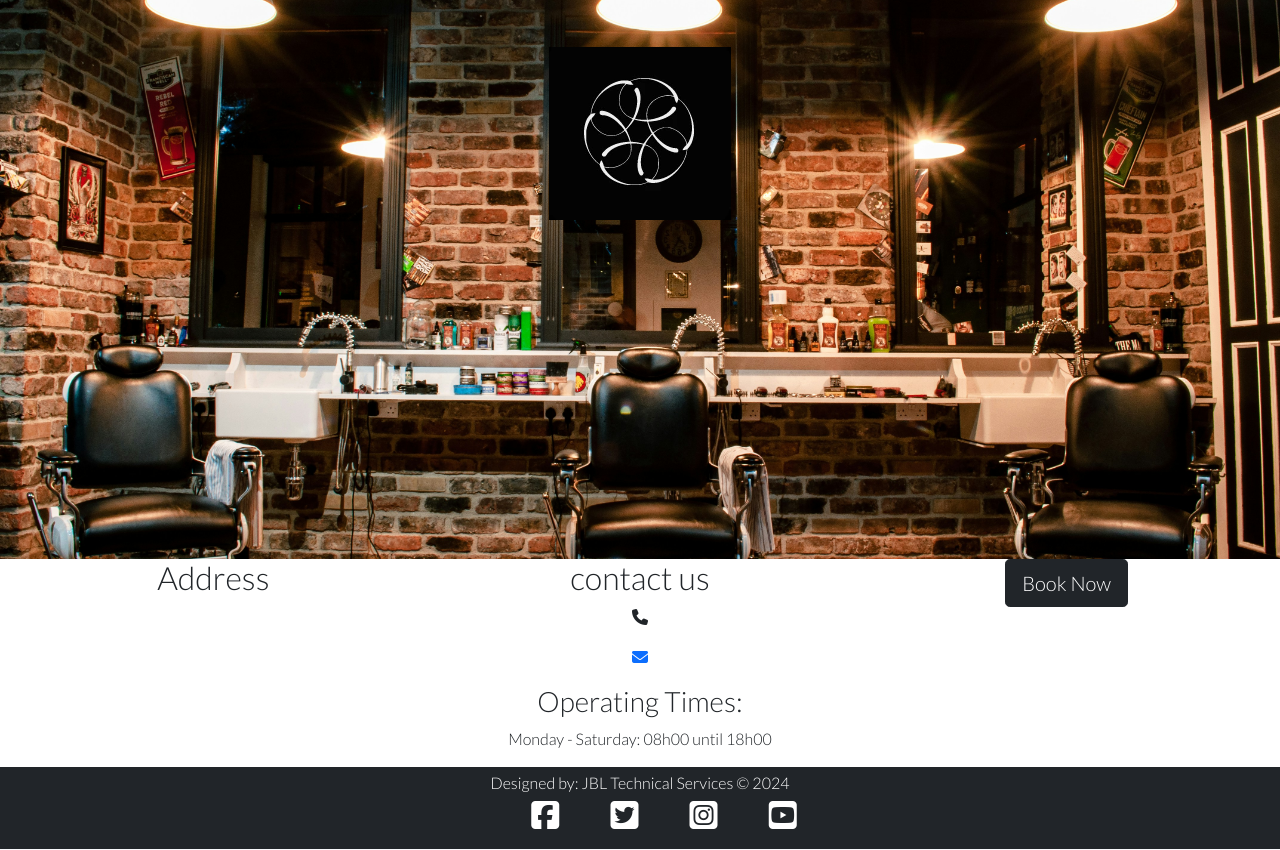
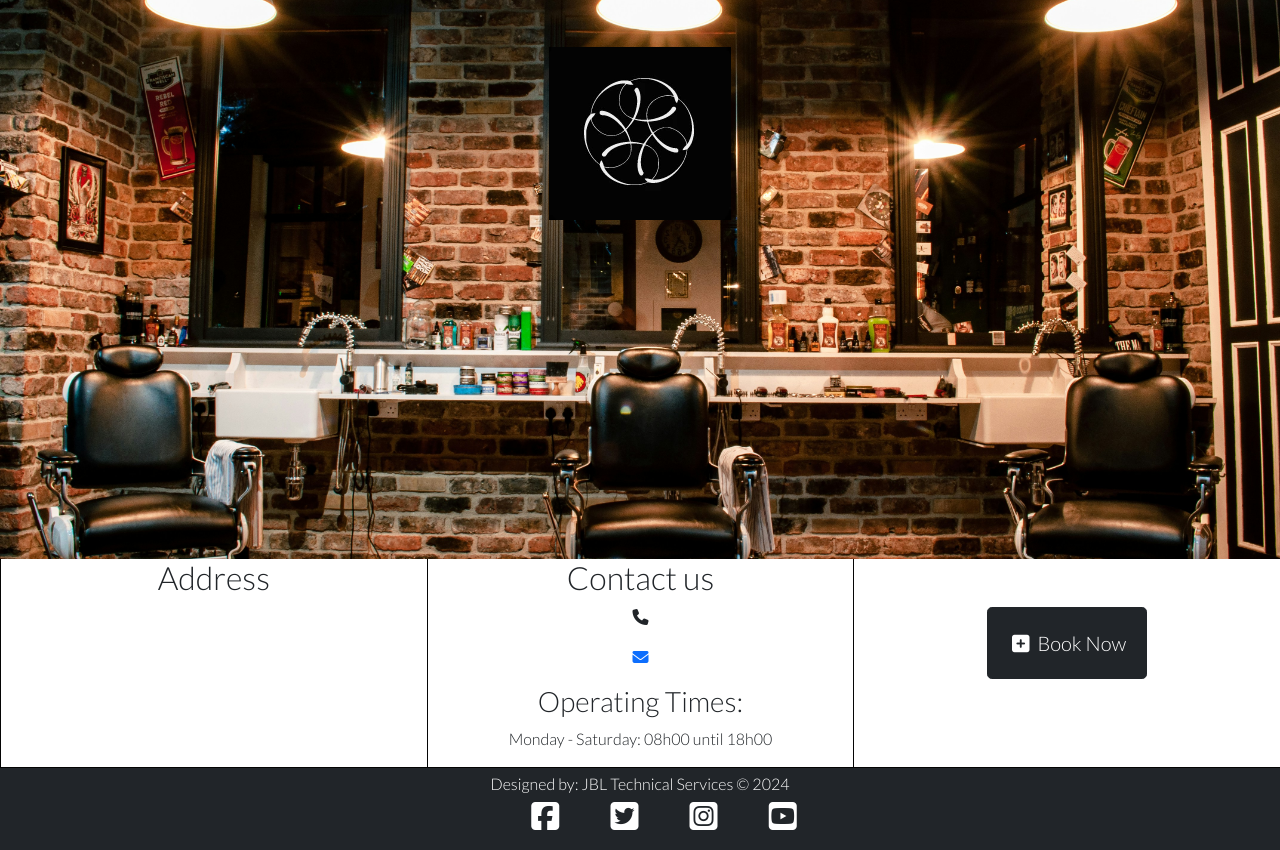
Before and after one commit to jayleighton/django-barber-shop, a Django app: page / in a window 1280 px wide. Shown: the part 57-907 px from the top of the page. Run offline with Django 4.2, Linux system fonts and the light colour scheme; data that the repository does not hold is empty; some libraries are stand-ins or nearby versions.

Commit message:
Add spacing for font awesome

```diff
--- a/home/templates/home/index.html
+++ b/home/templates/home/index.html
@@ -26,7 +26,7 @@
         <p>{{details.postal_code}}</p>
       </div>
       <div class="col-md-4 text-center details-border">
-        <h2>contact us</h2>
+        <h2>Contact us</h2>
         <p><i class="fas fa-phone"> </i> {{details.telephone}}</p>
         <a class="no-decoration" href="mailto:{{details.email}}">
           <p><i class="fas fa-envelope"> </i> {{details.email}}</p>
@@ -37,7 +37,12 @@
       </div>
       <div class="col-md-4 text-center details-border">
         <a href="#"
-          ><button class="btn btn-lg btn-dark btn-book">Book Now</button></a
+          ><button
+            class="btn btn-lg btn-dark btn-book mt-2 mt-md-5 mb-2 mb-md-5"
+          >
+            <i class="fas fa-plus-square px-1"></i>
+            Book Now
+          </button></a
         >
       </div>
     </div>
--- a/setup/templates/setup/services.html
+++ b/setup/templates/setup/services.html
@@ -26,7 +26,7 @@
               <a
                 href="{% url 'add-service' %}"
                 class="btn btn-lg btn-light btn-edit"
-                ><i class="fas fa-plus-square"></i> Add New</a
+                ><i class="fas fa-plus-square px-1"></i> Add New</a
               >
               {% endif %}
             </div>
--- a/setup/templates/setup/staff.html
+++ b/setup/templates/setup/staff.html
@@ -15,7 +15,7 @@
         <h1>Bladez &amp; Fadez Staff</h1>
         <hr>
         {% if user.is_manager %}
-        <a href="{% url 'select-staff' %}" class="btn btn-lg btn-light btn-edit"><i class="fas fa-plus-square"></i>  Add New</a>
+        <a href="{% url 'select-staff' %}" class="btn btn-lg btn-light btn-edit"><i class="fas fa-plus-square px-1"></i>  Add New</a>
         {% endif %}
     </div>
     </div>
--- a/setup/templates/setup/trading_days.html
+++ b/setup/templates/setup/trading_days.html
@@ -24,7 +24,7 @@
               <a
                 href="{% url 'add-trading-days' %}"
                 class="btn btn-lg btn-light btn-edit"
-                ><i class="fas fa-plus-square"></i> Add New</a
+                ><i class="fas fa-plus-square px-1"></i> Add New</a
               >
               {% endif %}
             </div>
--- a/static/css/styles.css
+++ b/static/css/styles.css
@@ -92,6 +92,19 @@ p a i {
   background-color: red;
 }
 
+.btn-book {
+  padding: 5%;
+}
+
+.btn-book:hover {
+  background-color: #4e4feb;
+}
+
+.details-border {
+  border-bottom: 1px solid #040404;
+  border-left: 1px solid #040404;
+}
+
 .no-decoration {
   text-decoration: none;
 }
```
